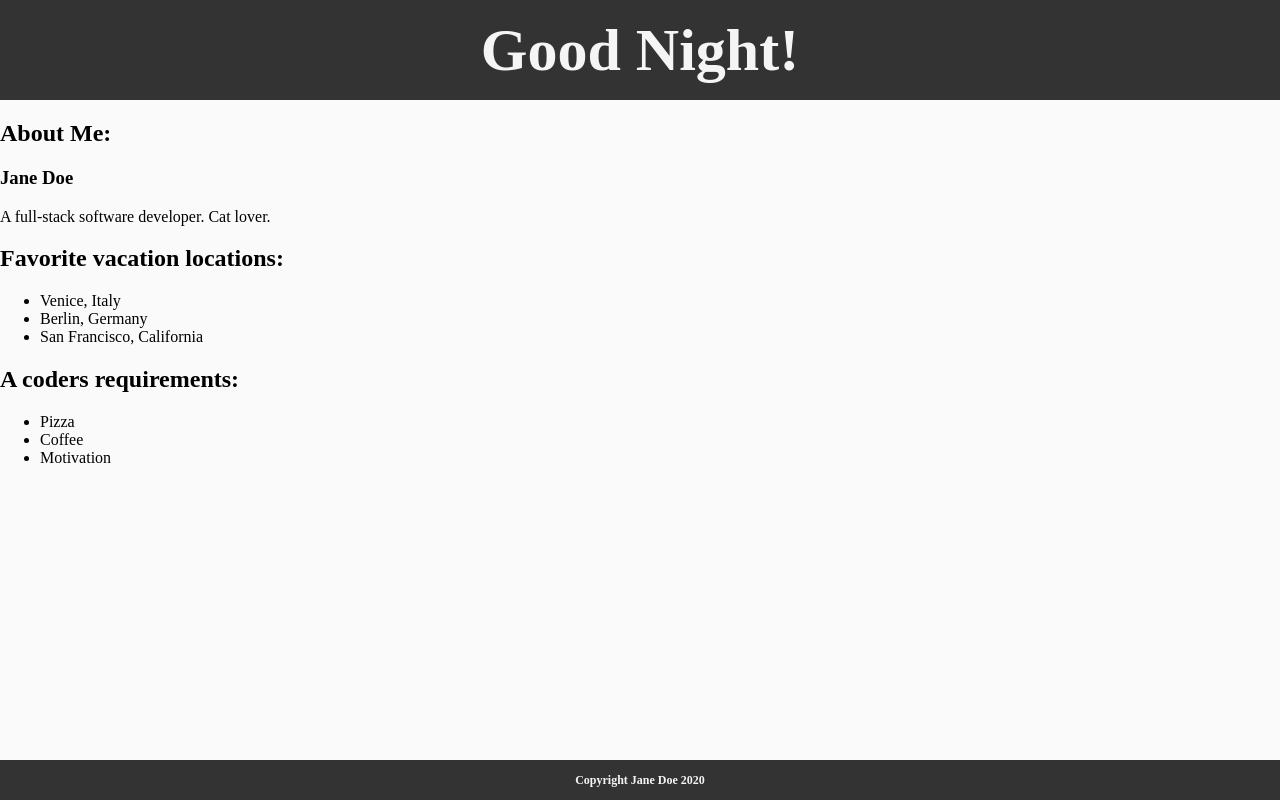
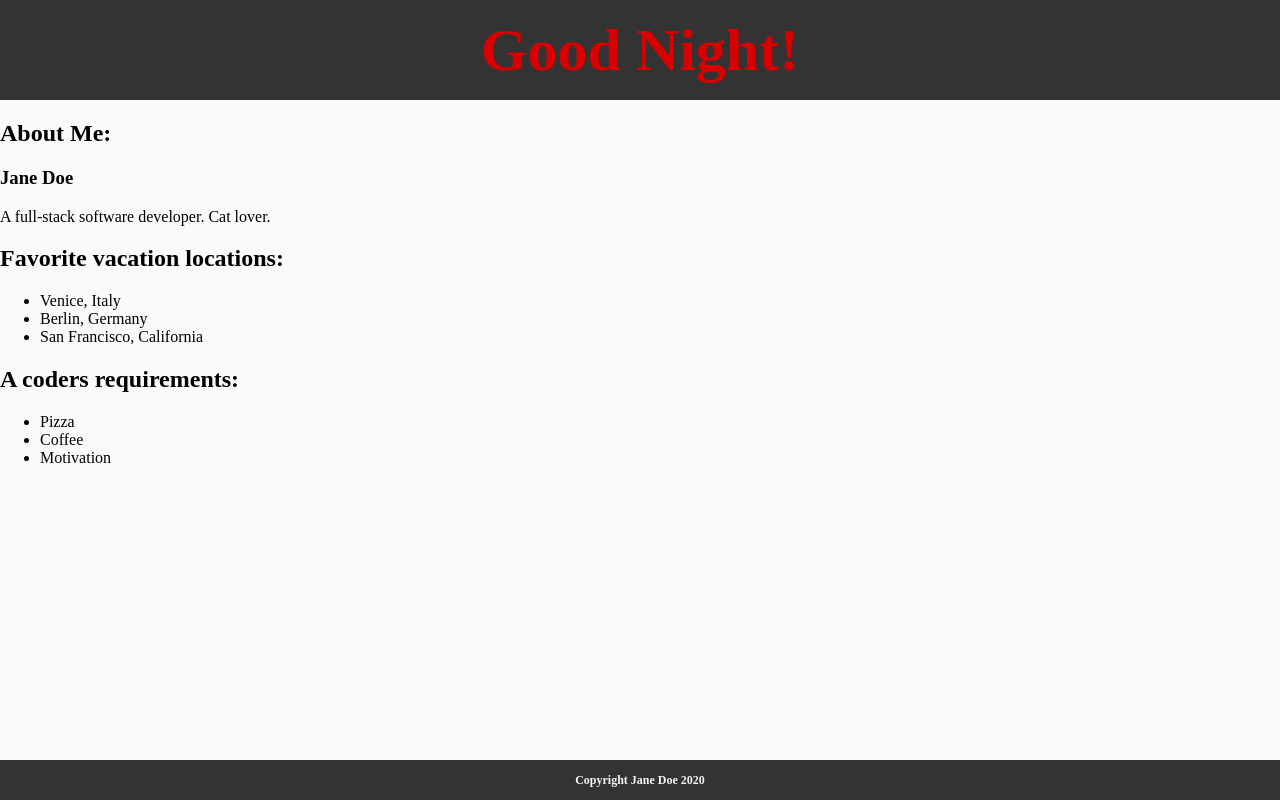
Before and after one commit to damjanh/react-test, a React app: page / in a window 1280 px wide. Built offline with nearby package versions, Linux system fonts and the light colour scheme.

Commit message:
Add dynamic header text style depending on the time of day.

```diff
--- a/components/AppHeader.jsx
+++ b/components/AppHeader.jsx
@@ -3,16 +3,20 @@ import React from 'react';
 function AppHeader() {
     const hours = new Date().getHours();
     let timeOfDay;
+    const welocomeTextStyle = {};
     if (hours < 12) {
         timeOfDay = 'Morning';
+        welocomeTextStyle.color = '#04756F';
     } else if (hours >= 12 && hours < 17) {
         timeOfDay = 'Afternoon';
+        welocomeTextStyle.color = '#2E0927';
     } else {
         timeOfDay = 'Night';
+        welocomeTextStyle.color = '#D90000';
     }
     return (
         <header className="header">
-            <h1>
+            <h1 style={welocomeTextStyle}>
                 {`Good ${timeOfDay}!`}
             </h1>
         </header>
--- a/style.css
+++ b/style.css
@@ -6,7 +6,6 @@ body {
 .header {
     height: 100px;
     background-color: #333;
-    color: whitesmoke;
     margin-bottom: 15px;
     text-align: center;
     font-size: 30px;
```
